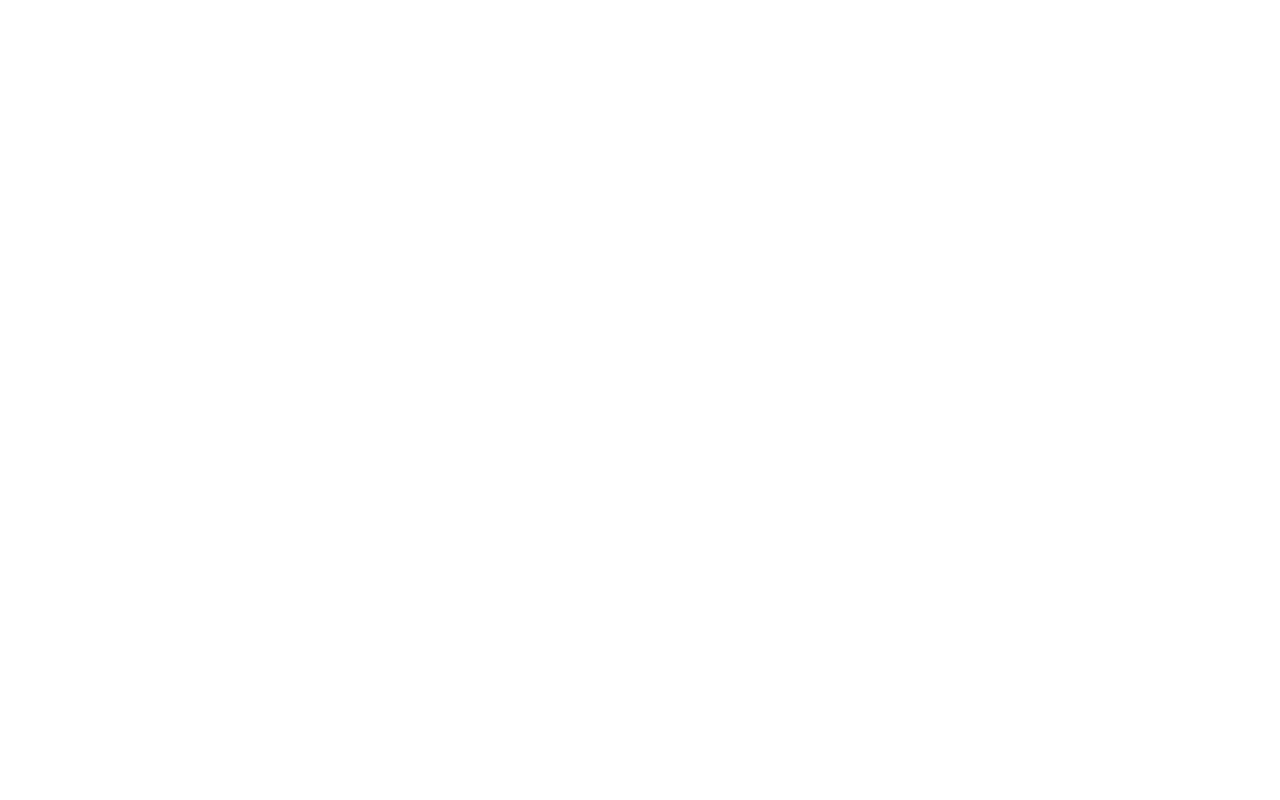
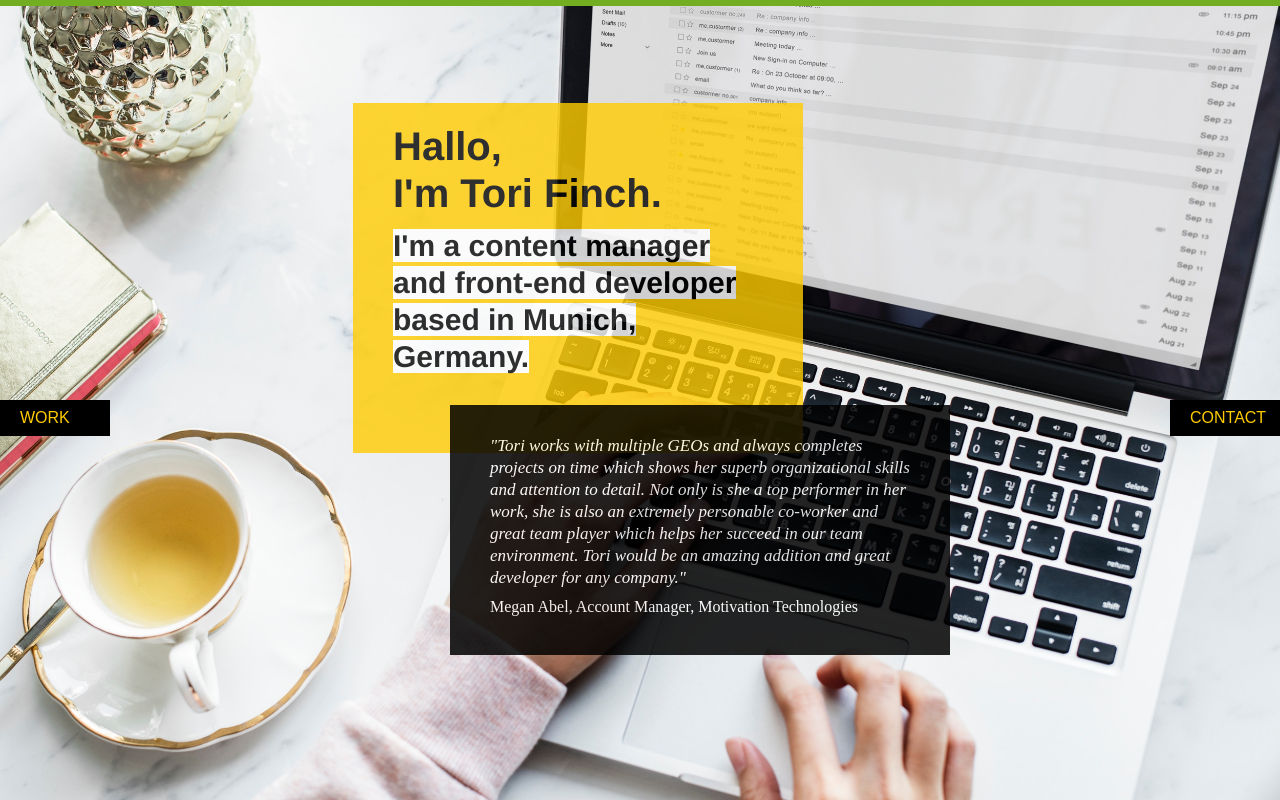
Before and after one commit to torikk/Portfolio, a plain HTML site: page index.html in a window 1280 px wide. Drawn offline with nearby package versions, Linux system fonts and the light colour scheme.

Commit message:
Basic layout and style added

```diff
--- a/css/style.css
+++ b/css/style.css
@@ -0,0 +1,128 @@
+
+body, html {
+    height: 100%;
+}
+
+.container {
+    background-image: url('../images/rawpixel-620238-unsplash.jpg');
+    background-color: #F9F1F1;
+    background-position: center;
+    background-repeat: no-repeat;
+    background-size: cover;
+    height:100%;
+}
+
+.flex-container {
+    display: flex;
+    justify-content: center;
+    align-items: stretch;
+}
+
+.button {
+    width: 70px;
+    background-color: #000;
+    font-family:Arial;
+    color: #ffcc00;
+    position: absolute;
+    padding: 10px 20px;
+    top: 50%;
+}
+
+#leftBtn {
+    left: 0;
+}
+
+#rigthBtn {
+    right:0;
+}
+
+.textPosition {
+    position:relative;
+    border: 3px solid #73AD21;
+    flex-grow: 8;
+    width:100%;
+    height:100%;
+}
+
+.header {
+    width:450px;
+    height:350px;
+    background-color:#ffcc00;
+    opacity: .8;
+    position:absolute;
+    top:100px;
+    left:350px;
+    box-sizing: border-box;
+    padding: 20px 40px;
+}
+
+
+.header h1 {
+    font-family: helvetica;
+    font-size: 40px;
+    color: black;
+    font-weight: bolder;
+    line-height: 47px;
+    padding-bottom: 10px;
+}
+
+.header p {
+    font-family: helvetica;
+    font-size: 30px;
+    color: black;
+    font-weight: bolder;
+    line-height: 37px;
+}
+
+
+.rotator {
+    width: 500px;
+    height: 250px;
+    background-color: black;
+    opacity: .85;
+    position: absolute;
+    top: 402px;
+    left: 447px;
+    box-sizing: border-box;
+    padding: 20px 40px;
+}
+
+mark {
+    background-color: white;
+
+}
+
+.blurb {
+    color:#fff;
+    font-size:17px;
+    font-style: italic;
+    padding:10px 0;
+    line-height: 22px;
+}
+
+.author {
+    color:#fff;
+    font-size:16px;
+
+}
+
+.box1{
+    float:left;
+    overflow: hidden;
+    background: #f0e68c;
+    display:none;
+    }
+
+.box2 {
+    float:left;
+    overflow: hidden;
+    background: #f0e68c;
+    display:none;
+    }
+    /* Add padding and border to inner content
+    for better animation effect */
+    .box-inner{
+        width: 400px;
+        padding: 10px;
+        border: 1px solid #a29415;
+    }
--- a/index.html
+++ b/index.html
@@ -14,13 +14,44 @@
 <body>
 
 
+<div class="container">
+   <div class="flex-container">
+       <div class="box1"></div>
+        <div>
+            <div class="button" id="leftBtn" onclick="slidetoggleL()">WORK</div>
+        </div>
+        <div class="textPosition">
+            <div class="header">
+                <h1> Hallo,<br />I'm Tori Finch.</h1>
+               <p><mark>I'm a content manager and front-end developer based in Munich, Germany.</mark></p>
+            </div>
+            <div class="rotator">
+                <p class="blurb">"Tori works with multiple GEOs and always completes projects on time which shows her superb organizational skills and attention to detail. Not only is she a top performer in her work, she is also an extremely personable co-worker and great team player which helps her succeed in our team environment. Tori would be an amazing addition and great developer for any company."</p>
+                <p class="author">Megan Abel, Account Manager, Motivation Technologies</p>
+            </div>
 
 
+        </div>
+
+        <div>
+            <div class="button" id="rigthBtn" onclick="slidetoggleR()">CONTACT</div>
+        </div>
+         <div class="box2"></div>
+    </div>
+
+</div>
 
 
+<script>
 
-
-
+$(document).ready(function(){
+  $(".slide-toggle").click(function(){
+    $(".box1").animate({
+      width: "toggle"
+    });
+  });
+});
+    </script>
 <script src="script.js" type="text/javascript"></script>
  </body>
 
```
Also changed, not shown: images/rawpixel-620238-unsplash.jpg (added).
